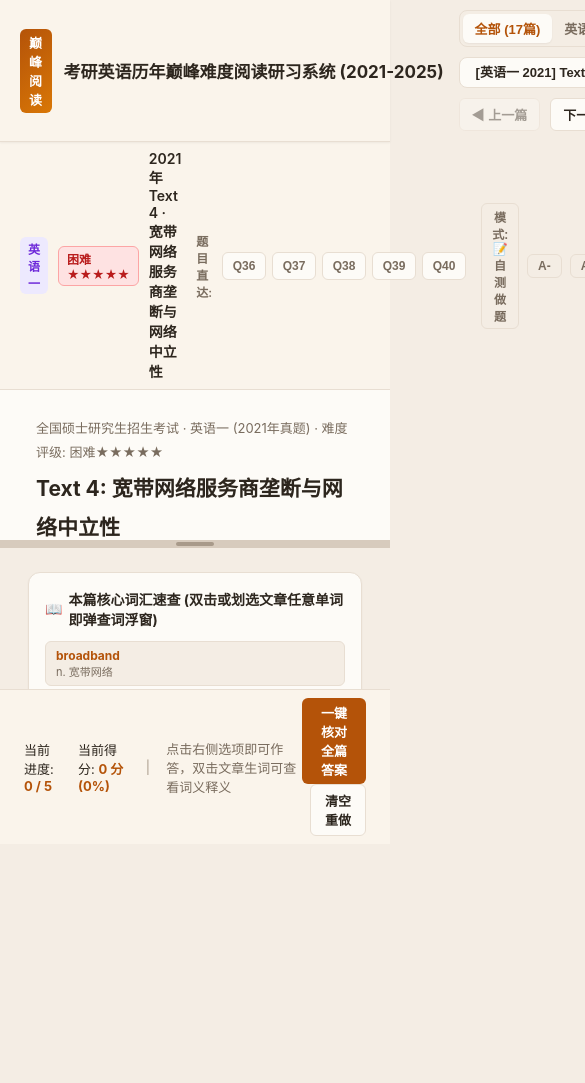
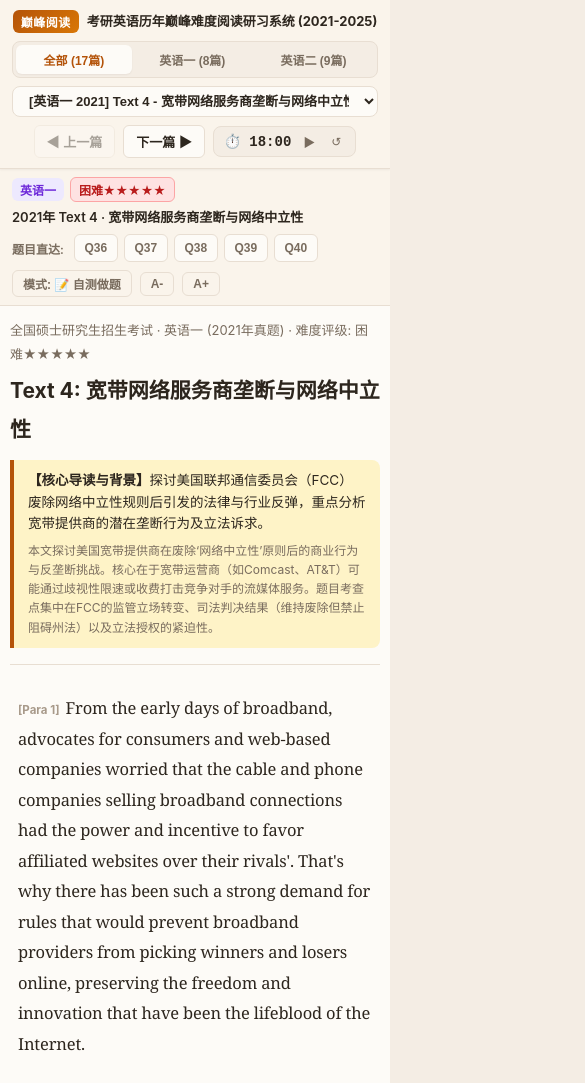
Before and after one commit to mintonight/kaoyan-english-n-in-one, a plain HTML site: page index.html in a window 390 px wide. Shown: the top 1083 px of the page, 585 px wide, since content can reach past the window. Before the commit the page ends 844 px from the top, so only its background shows below. Drawn offline with Linux system fonts and the light colour scheme.

Commit message:
feat(mobile): 重做窄屏自适应——顶栏/二级栏纵向堆叠、单栏纵向滚动、控制项自动换行，修复手机上标题单字换行、控件挤压问题

```diff
--- a/index.html
+++ b/index.html
@@ -732,28 +732,87 @@ header {
 }
 
 /* Responsive */
-@media (max-width: 768px) {
+/* ============ 移动端 / 窄屏自适应 ============ */
+@media (max-width: 900px) {
+  html, body { height: auto; }
+  body {
+    height: auto;
+    overflow: auto;
+    min-height: 100vh;
+  }
+  /* 顶栏：纵向堆叠，解除单行挤压 */
+  header {
+    flex-direction: column;
+    align-items: stretch;
+    gap: 8px;
+    padding: 10px 12px;
+  }
+  .logo-group { justify-content: center; flex-wrap: wrap; gap: 8px; }
+  .logo-title { white-space: normal; font-size: 14px; line-height: 1.3; text-align: center; }
+  .logo-badge { font-size: 12px; padding: 3px 8px; }
+  .nav-controls {
+    flex-wrap: wrap;
+    justify-content: center;
+    gap: 8px;
+  }
+  .text-selector { max-width: 100%; width: 100%; }
+  .filter-tab-group { width: 100%; justify-content: center; }
+  .filter-tab { flex: 1 1 auto; padding: 6px 8px; font-size: 12px; }
+  .btn-nav, .timer-box { flex: 0 0 auto; }
+
+  /* 二级导航栏：允许换行，标题不再挤成一列 */
+  .sub-bar {
+    flex-wrap: wrap;
+    align-items: flex-start;
+    gap: 8px;
+    padding: 8px 12px;
+  }
+  .article-meta-left { flex-wrap: wrap; gap: 6px; width: 100%; }
+  .article-title-bar { white-space: normal; flex: 1 1 100%; font-size: 13px; line-height: 1.4; }
+  .q-jump-group { flex-wrap: wrap; width: 100%; }
+  .tool-actions { width: 100%; justify-content: flex-start; flex-wrap: wrap; }
+
+  /* 主区域：改为单栏纵向滚动，不再用固定 50% 高度 */
   .main-layout {
     flex-direction: column;
+    height: auto !important;
+    overflow: visible !important;
   }
   .left-pane {
     width: 100% !important;
-    height: 50% !important;
-    max-width: none;
-  }
-  .splitter {
-    width: 100%;
-    height: 8px;
-    cursor: row-resize;
-  }
-  .splitter-handle {
-    width: 38px;
-    height: 4px;
+    max-width: none !important;
+    min-width: 0 !important;
+    height: auto !important;
+    max-height: none !important;
+    overflow-y: visible !important;
+    padding: 16px 14px !important;
   }
   .right-pane {
-    width: 100%;
-    height: 50% !important;
+    width: 100% !important;
+    min-width: 0 !important;
+    height: auto !important;
+    overflow-y: visible !important;
+    padding: 16px 12px !important;
   }
+  .splitter { display: none !important; }
+
+  /* 底部统计栏：换行 */
+  .bottom-bar {
+    flex-wrap: wrap;
+    gap: 8px;
+    padding: 8px 12px;
+  }
+  .score-stats { flex-wrap: wrap; gap: 8px; font-size: 12px; }
+}
+
+/* 更窄的小屏手机（<=480px）进一步收紧 */
+@media (max-width: 480px) {
+  .logo-title { font-size: 13px; }
+  .left-pane { padding: 12px 10px !important; }
+  .right-pane { padding: 12px 8px !important; }
+  .passage-content, .passage-text { font-size: 16px !important; line-height: 1.7 !important; }
+  .option-item { padding: 10px 10px; }
+  .opt-an-row { font-size: 0.9em; padding: 6px 8px; }
 }
 
 /* 逐选项解析 */
```
Also changed, not shown: 考研英语历年巅峰难度阅读研习系统.html (+73 -14 lines).
